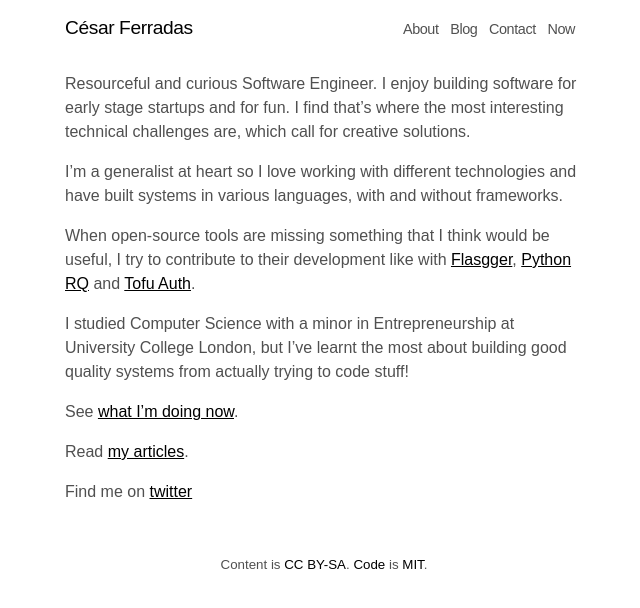
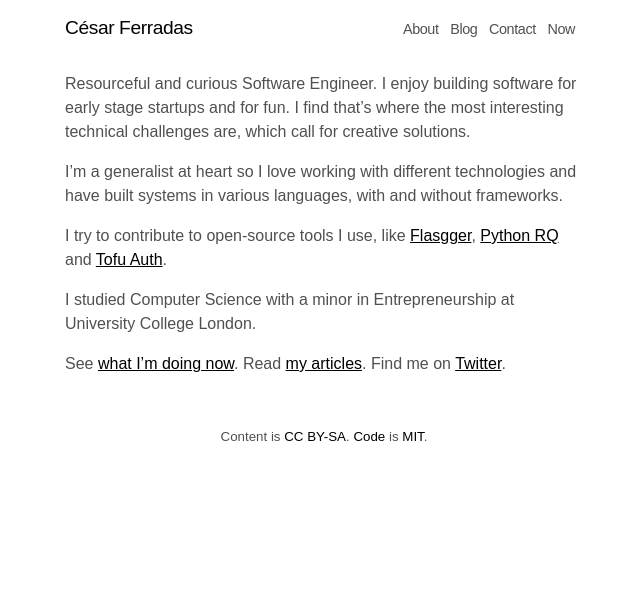
Before and after one commit to cesarferradas/ferrad.as, a Jekyll site: the page built from index.md, in a window 1280 px wide. Shown: the top 608 px of the page, without its empty margins (316-956 px from the left). Built offline with Jekyll 4.4.1, drawn with Linux system fonts in a browser that asks for light colours.

Commit message:
update index

```diff
--- a/index.md
+++ b/index.md
@@ -10,18 +10,13 @@ challenges are, which call for creative solutions.
 I'm a generalist at heart so I love working with different technologies and
 have built systems in various languages, with and without frameworks.
 
-When open-source tools are missing something that I think would be useful, I
-try to contribute to their development like with
+I try to contribute to open-source tools I use, like
 [Flasgger](https://github.com/flasgger/flasgger/pull/340),
-[Python RQ](https://github.com/rq/rq/pull/1514) and [Tofu
-Auth](https://github.com/calleluks/Tofu/pull/44).
+[Python RQ](https://github.com/rq/rq/pull/1514) and
+[Tofu Auth](https://github.com/calleluks/Tofu/pull/44).
 
 I studied Computer Science with a minor in Entrepreneurship at University
-College London, but I've learnt the most about building good quality systems
-from actually trying to code stuff!
+College London.
 
-See [what I'm doing now](/now).
-
-Read [my articles]({{ site.author.medium }}).
-
-Find me on [twitter]({{ site.author.twitter }})
+See [what I'm doing now](/now). Read [my articles]({{ site.author.medium }}).
+Find me on [Twitter]({{ site.author.twitter }}).
```
